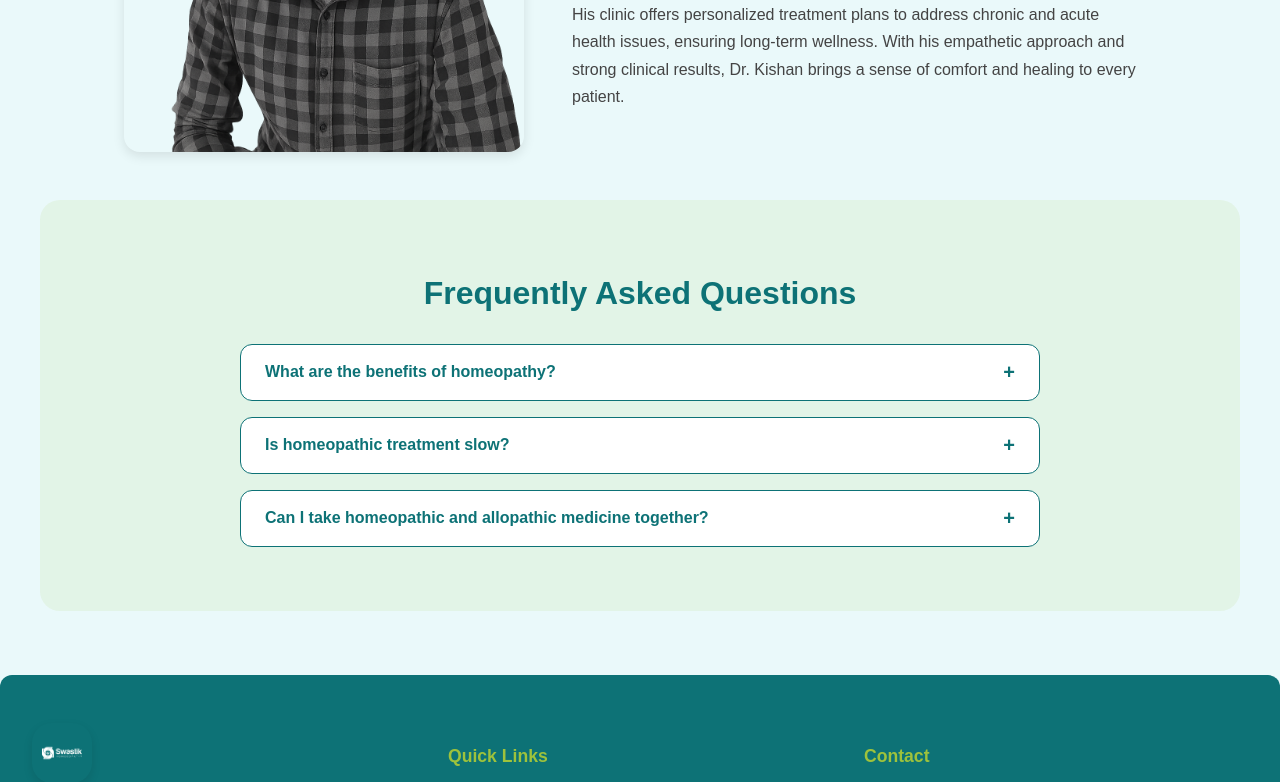
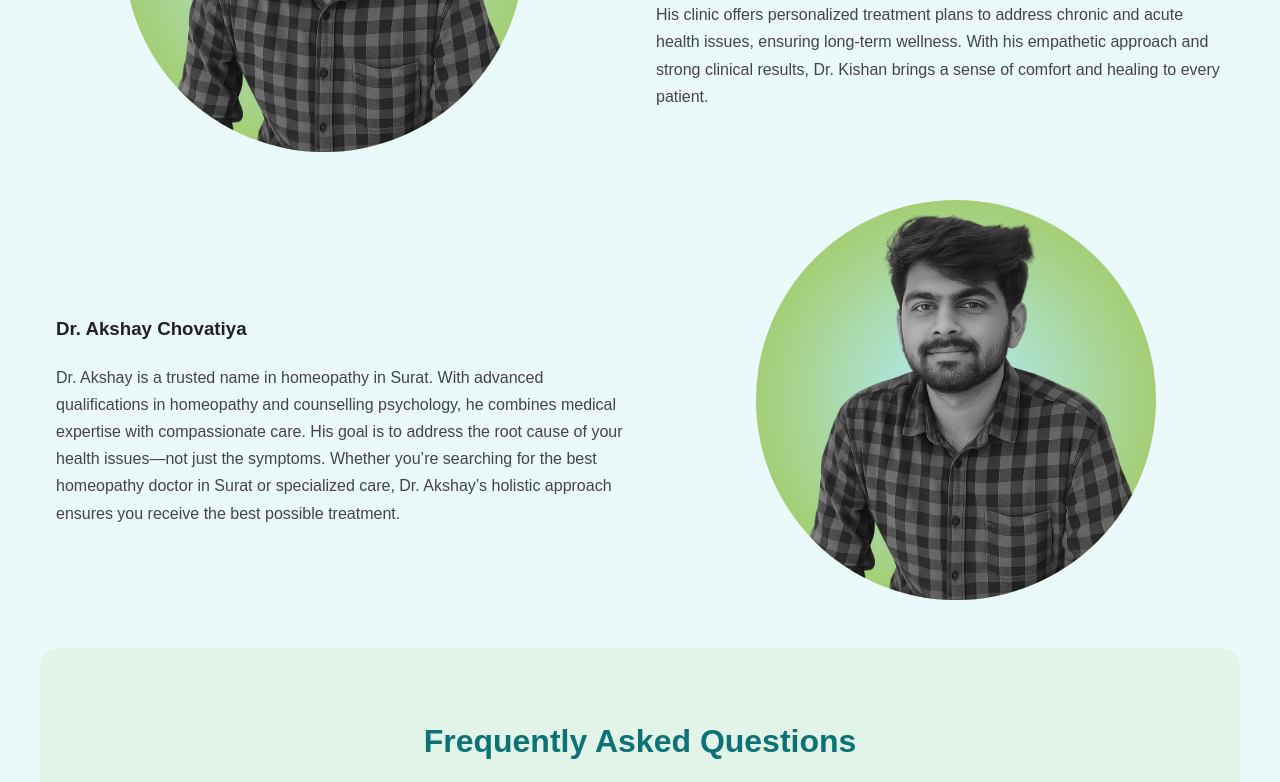
Before and after one commit to brijeshdonga113/swastik-clinic, a React (Create React App) app: page /about in a window 1280 px wide. Shown: the part 1154-1936 px from the top of the page. Built offline with nearby package versions, Linux system fonts and the light colour scheme; no server answers.

Commit message:
updated about page, blogs and homepage

```diff
--- a/src/components/About.css
+++ b/src/components/About.css
@@ -15,6 +15,17 @@
   flex: 1 1 300px;
   max-width: 400px;
   text-align: center;
+
+  position: relative;
+  /* width: 300px; /* Adjust as needed */
+  /* height: 300px; */
+  background: radial-gradient(circle, #b3ecff, #9ec23c); /* blue gradient */
+  border-radius: 50%; /* makes the wrapper a circle */
+  display: flex;
+  align-items: center;
+  justify-content: center;
+  overflow: hidden;
+  margin: 0 auto; /* center horizontally */
 }
 
 .about-image img {
@@ -23,6 +34,7 @@
   max-width: 100%;
   border-radius: 16px;
   display: block;
+  object-fit: contain;
 }
 
 .about-text {
--- a/src/components/Treatments.css
+++ b/src/components/Treatments.css
@@ -3,6 +3,7 @@
   padding: 3rem 1.5rem;
   text-align: center;
   font-family: 'Poppins', sans-serif;
+  border-radius: 12px;
 }
 
 .treatment-section h2 {
--- a/src/pages/AboutPage.jsx
+++ b/src/pages/AboutPage.jsx
@@ -66,6 +66,24 @@ const AboutPage = () => {
               </p>
             </div>
           </section>
+          <section className="about-content reverse">
+            <div className="about-image">
+              <img
+                src={img1}
+                alt="Dr. Akshay Chovatiya"
+                className="rounded-image"
+              />
+            </div>
+            <div className="about-text">
+              <h3>Dr. Akshay Chovatiya</h3>
+              <p>
+                Dr. Akshay is a trusted name in homeopathy in Surat. With advanced qualifications in homeopathy and counselling
+                psychology, he combines medical expertise with compassionate care. His goal is to address the root cause of your
+                health issues—not just the symptoms. Whether you’re searching for the best homeopathy doctor in Surat or
+                specialized care, Dr. Akshay’s holistic approach ensures you receive the best possible treatment.
+              </p>
+            </div>
+          </section>
           <BlogFAQ />
         </div>
       </main>
--- a/src/pages/BlogDetail.css
+++ b/src/pages/BlogDetail.css
@@ -17,7 +17,7 @@
 }
 
 .breadcrumb a {
-  color: #f57c00;
+  color: --var(--primary-color);
   text-decoration: none;
 }
 .breadcrumb a:hover {
@@ -34,7 +34,9 @@
 
 .blog-detail-img {
   width: 100%;
-  height: auto;
+  max-width: 400px;
+  aspect-ratio: 1 / 1; /* modern browsers → keeps square ratio */
+  overflow: hidden;
   border-radius: 6px;
   margin-bottom: 1rem;
 }
@@ -72,14 +74,14 @@
 .back-btn {
   margin-top: 2rem;
   padding: 0.6rem 1.4rem;
-  background-color: #f57c00;
-  color: white;
+  background-color: #0d7276;
+  color: #eee;
   border: none;
   border-radius: 4px;
   cursor: pointer;
 }
 .back-btn:hover {
-  background-color: #e06b00;
+  background-color:#9ec23c;
 }
 
 h3 {
@@ -129,7 +131,7 @@ h3 {
 .learn-more {
   display: inline-block;
   margin-top: 0.5rem;
-  color: #f57c00;
+  color: --var(--primary-color);
   font-weight: 500;
   text-decoration: none;
 }
--- a/src/pages/Blogs.css
+++ b/src/pages/Blogs.css
@@ -73,7 +73,7 @@
 }
 
 .learn-more {
-  color: var(--secondary-color);
+  color: --var(--primary-color);
   font-weight: 600;
   text-decoration: none;
   align-self: flex-start;
```
